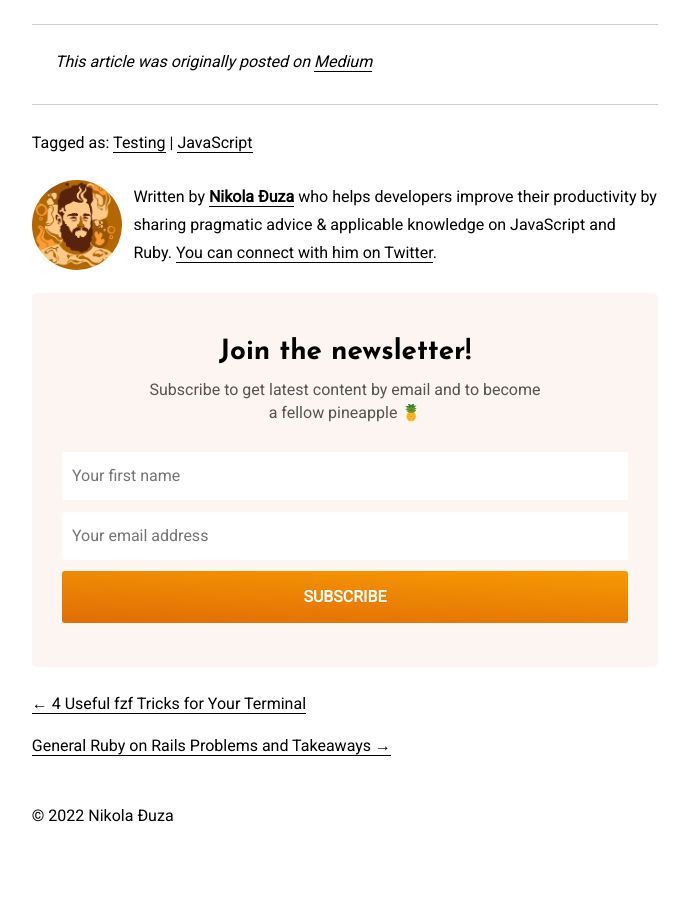
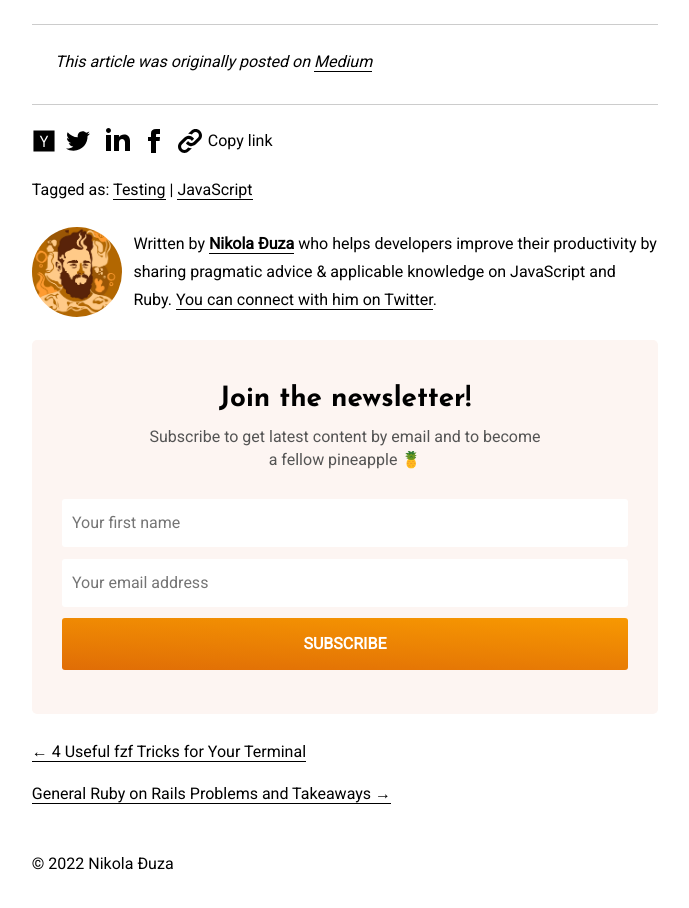
Before and after one commit to nikolalsvk/blog, a Gatsby site: page /5-essential-tips-for-testing-javascript-uis/ in a window 1280 px wide. Shown: the part 4580-5488 px from the top of the page, without its empty margins (295-984 px from the left). Before the commit the page ends 5445 px from the top, so only its background shows below. Built offline with nearby package versions, Linux system fonts and the light colour scheme; Gatsby itself is replaced by a stand-in of ours; some packages are replaced by stand-ins of ours; no server answers; a web font is replaced by a local one.

Commit message:
Add copy button and share links

```diff
--- /dev/null
+++ b/src/components/copy-button.tsx
@@ -0,0 +1,52 @@
+import React, { useState } from "react"
+import styled from "styled-components"
+
+const CopyButton = ({ postUrl }: { postUrl: string }) => {
+  const [copied, setCopied] = useState(false)
+
+  const copyToClipboard = (postUrl: string) => {
+    if (copied) return
+
+    navigator.clipboard.writeText(postUrl).then(() => {
+      setCopied(true)
+      setTimeout(() => setCopied(false), 2000)
+    })
+  }
+
+  if (navigator.clipboard) {
+    return (
+      <Button onClick={() => copyToClipboard(postUrl)}>
+        <SVG
+          xmlns="http://www.w3.org/2000/svg"
+          width="24"
+          height="24"
+          viewBox="0 0 24 24"
+        >
+          <path d="M6.188 8.719c.439-.439.926-.801 1.444-1.087 2.887-1.591 6.589-.745 8.445 2.069l-2.246 2.245c-.644-1.469-2.243-2.305-3.834-1.949-.599.134-1.168.433-1.633.898l-4.304 4.306c-1.307 1.307-1.307 3.433 0 4.74 1.307 1.307 3.433 1.307 4.74 0l1.327-1.327c1.207.479 2.501.67 3.779.575l-2.929 2.929c-2.511 2.511-6.582 2.511-9.093 0s-2.511-6.582 0-9.093l4.304-4.306zm6.836-6.836l-2.929 2.929c1.277-.096 2.572.096 3.779.574l1.326-1.326c1.307-1.307 3.433-1.307 4.74 0 1.307 1.307 1.307 3.433 0 4.74l-4.305 4.305c-1.311 1.311-3.44 1.3-4.74 0-.303-.303-.564-.68-.727-1.051l-2.246 2.245c.236.358.481.667.796.982.812.812 1.846 1.417 3.036 1.704 1.542.371 3.194.166 4.613-.617.518-.286 1.005-.648 1.444-1.087l4.304-4.305c2.512-2.511 2.512-6.582.001-9.093-2.511-2.51-6.581-2.51-9.092 0z" />
+        </SVG>
+        {copied ? "Copied" : "Copy link"}
+      </Button>
+    )
+  }
+
+  return null
+}
+
+export default CopyButton
+
+const SVG = styled.svg`
+  display: block;
+  fill: var(--color-text);
+  margin-right: 6px;
+`
+
+const Button = styled.button`
+  border: 0;
+  padding: 0;
+  background: none;
+  color: var(--color-text);
+  display: flex;
+  align-items: center;
+  cursor: pointer;
+  height: 24px;
+`
--- /dev/null
+++ b/src/components/share.tsx
@@ -0,0 +1,140 @@
+import React from "react"
+import styled from "styled-components"
+import VisuallyHidden from "./visually-hidden"
+import CopyButton from "./copy-button"
+import { rhythm } from "../utils/typography"
+
+const Share = ({ slug, title }: { slug: string; title: string }) => {
+  const postUrl = `https://pragmaticpineapple.com/${slug}`
+
+  return (
+    <Wrapper>
+      <SocialLink
+        target="_blank"
+        rel="noreferrer"
+        href={`https://news.ycombinator.com/submitlink?u=${postUrl}&t=${title}`}
+      >
+        <HackerNewsSVG
+          xmlns="http://www.w3.org/2000/svg"
+          width="24"
+          height="24"
+          viewBox="0 0 512 512"
+        >
+          <path
+            d="M31,31v450h450V31H31z M270.1,287.6v94.9h-28.1v-94.9L165,143.5h31.9L256,254.3l59.1-110.8H347
+              C347,143.5,270.1,287.6,270.1,287.6z"
+          />
+        </HackerNewsSVG>
+        <VisuallyHidden>
+          <TextWrapper>Hacker News</TextWrapper>
+        </VisuallyHidden>
+      </SocialLink>
+      <SocialLink
+        target="_blank"
+        rel="noreferrer"
+        href={`https://twitter.com/intent/tweet/?text=${title}&url=${postUrl}%2F&via=nikolalsvk`}
+      >
+        <TwitterSVG
+          xmlns="http://www.w3.org/2000/svg"
+          width="24"
+          height="24"
+          viewBox="0 0 24 24"
+        >
+          <path d="M24 4.557c-.883.392-1.832.656-2.828.775 1.017-.609 1.798-1.574 2.165-2.724-.951.564-2.005.974-3.127 1.195-.897-.957-2.178-1.555-3.594-1.555-3.179 0-5.515 2.966-4.797 6.045-4.091-.205-7.719-2.165-10.148-5.144-1.29 2.213-.669 5.108 1.523 6.574-.806-.026-1.566-.247-2.229-.616-.054 2.281 1.581 4.415 3.949 4.89-.693.188-1.452.232-2.224.084.626 1.956 2.444 3.379 4.6 3.419-2.07 1.623-4.678 2.348-7.29 2.04 2.179 1.397 4.768 2.212 7.548 2.212 9.142 0 14.307-7.721 13.995-14.646.962-.695 1.797-1.562 2.457-2.549z" />
+        </TwitterSVG>
+        <VisuallyHidden>
+          <TextWrapper>Twitter</TextWrapper>
+        </VisuallyHidden>
+      </SocialLink>
+      <SocialLink
+        target="_blank"
+        rel="noreferrer"
+        href={`https://www.linkedin.com/shareArticle?mini=true&url=${postUrl}`}
+      >
+        <LinkedInSVG
+          xmlns="http://www.w3.org/2000/svg"
+          width="24"
+          height="24"
+          viewBox="0 0 24 24"
+        >
+          <path d="M4.98 3.5c0 1.381-1.11 2.5-2.48 2.5s-2.48-1.119-2.48-2.5c0-1.38 1.11-2.5 2.48-2.5s2.48 1.12 2.48 2.5zm.02 4.5h-5v16h5v-16zm7.982 0h-4.968v16h4.969v-8.399c0-4.67 6.029-5.052 6.029 0v8.399h4.988v-10.131c0-7.88-8.922-7.593-11.018-3.714v-2.155z" />
+        </LinkedInSVG>
+        <VisuallyHidden>
+          <TextWrapper>LinkedIn</TextWrapper>
+        </VisuallyHidden>
+      </SocialLink>
+      <SocialLink
+        target="_blank"
+        rel="noreferrer"
+        href={`https://www.facebook.com/sharer/sharer.php?u=${postUrl}`}
+      >
+        <FacebookSVG
+          xmlns="http://www.w3.org/2000/svg"
+          width="24"
+          height="24"
+          viewBox="0 0 24 24"
+        >
+          <path d="M9 8h-3v4h3v12h5v-12h3.642l.358-4h-4v-1.667c0-.955.192-1.333 1.115-1.333h2.885v-5h-3.808c-3.596 0-5.192 1.583-5.192 4.615v3.385z" />
+        </FacebookSVG>
+        <VisuallyHidden>
+          <TextWrapper>Facebook</TextWrapper>
+        </VisuallyHidden>
+      </SocialLink>
+      <CopyButton postUrl={postUrl} />
+    </Wrapper>
+  )
+}
+
+const Wrapper = styled.section`
+  display: flex;
+  flex-wrap: wrap;
+  align-items: baseline;
+  margin-bottom: ${rhythm(1)};
+`
+
+const SVG = styled.svg`
+  margin-right: 4px;
+  display: block;
+  fill: var(--color-text);
+`
+
+const HackerNewsSVG = styled(SVG)`
+  transform: translate(0, 0px);
+  margin-right: 2px;
+`
+
+const TwitterSVG = styled(SVG)`
+  transform: translate(0, 0px);
+`
+
+const LinkedInSVG = styled(SVG)`
+  margin-left: 4px;
+  transform: translate(0, -2px);
+`
+
+const FacebookSVG = styled(SVG)`
+  margin-right: 0;
+`
+
+const SocialLink = styled.a`
+  height: 24px;
+  display: flex;
+  justify-content: space-between;
+  box-shadow: none;
+  margin-right: 8px;
+
+  &:last-of-type {
+    margin-right: 12px;
+  }
+`
+
+const TextWrapper = styled.span`
+  display: block;
+  margin-left: 2px;
+  margin-right: 6px;
+  display: flex;
+  align-items: center;
+  color: var(--color-text);
+`
+
+export default Share
--- /dev/null
+++ b/src/components/visually-hidden.tsx
@@ -0,0 +1,52 @@
+import React from "react"
+import styled from "styled-components/macro"
+
+const VisuallyHidden = ({
+  children,
+  ...delegated
+}: {
+  children: JSX.Element | string
+}) => {
+  const [forceShow, setForceShow] = React.useState(false)
+
+  React.useEffect(() => {
+    if (process.env.NODE_ENV !== "production") {
+      const handleKeyDown = (ev: KeyboardEvent) => {
+        if (ev.key === "Alt") {
+          setForceShow(true)
+        }
+      }
+
+      const handleKeyUp = () => {
+        setForceShow(false)
+      }
+
+      window.addEventListener("keydown", handleKeyDown)
+      window.addEventListener("keyup", handleKeyUp)
+
+      return () => {
+        window.removeEventListener("keydown", handleKeyDown)
+        window.removeEventListener("keydown", handleKeyUp)
+      }
+    }
+  }, [])
+
+  if (forceShow) {
+    return <>{children}</>
+  }
+
+  return <Wrapper {...delegated}>{children}</Wrapper>
+}
+
+const Wrapper = styled.div`
+  position: absolute;
+  overflow: hidden;
+  clip: rect(0 0 0 0);
+  height: 1px;
+  width: 1px;
+  margin: -1px;
+  padding: 0;
+  border: 0;
+`
+
+export default VisuallyHidden
--- a/src/templates/blog-post.tsx
+++ b/src/templates/blog-post.tsx
@@ -10,6 +10,7 @@ import { rhythm, scale } from "../utils/typography"
 import ViewCounter from "../components/view-counter"
 import Spacer from "../components/spacer"
 import styled from "styled-components"
+import Share from "../components/share"
 
 const BlogStats = styled.p`
   display: flex;
@@ -35,7 +36,6 @@ const BlogStat = styled.span<BlogStatProps>`
     margin-right: 4px;
   }
 `
-
 interface PageContextPage {
   fields: {
     slug: string
@@ -96,6 +96,7 @@ const BlogPostTemplate = ({ data, pageContext }: Props) => {
   const siteUrl = data.site.siteMetadata.siteUrl
   const { previous, next } = pageContext
   const {
+    title,
     canonical,
     canonicalName,
     publishedAt,
@@ -109,7 +110,7 @@ const BlogPostTemplate = ({ data, pageContext }: Props) => {
   return (
     <Layout title={siteTitle}>
       <SEO
-        title={post.frontmatter.title}
+        title={title}
         description={post.frontmatter.description || post.excerpt}
         canonical={canonical || defaultCanonical}
         blogOgImage={post.frontmatter.blogOgImage?.publicURL}
@@ -177,11 +178,14 @@ const BlogPostTemplate = ({ data, pageContext }: Props) => {
             </section>
           </>
         )}
+
         <hr
           style={{
             marginBottom: rhythm(1),
           }}
         />
+
+        <Share slug={slug} title={title} />
 
         <p
           className="tags"
```
